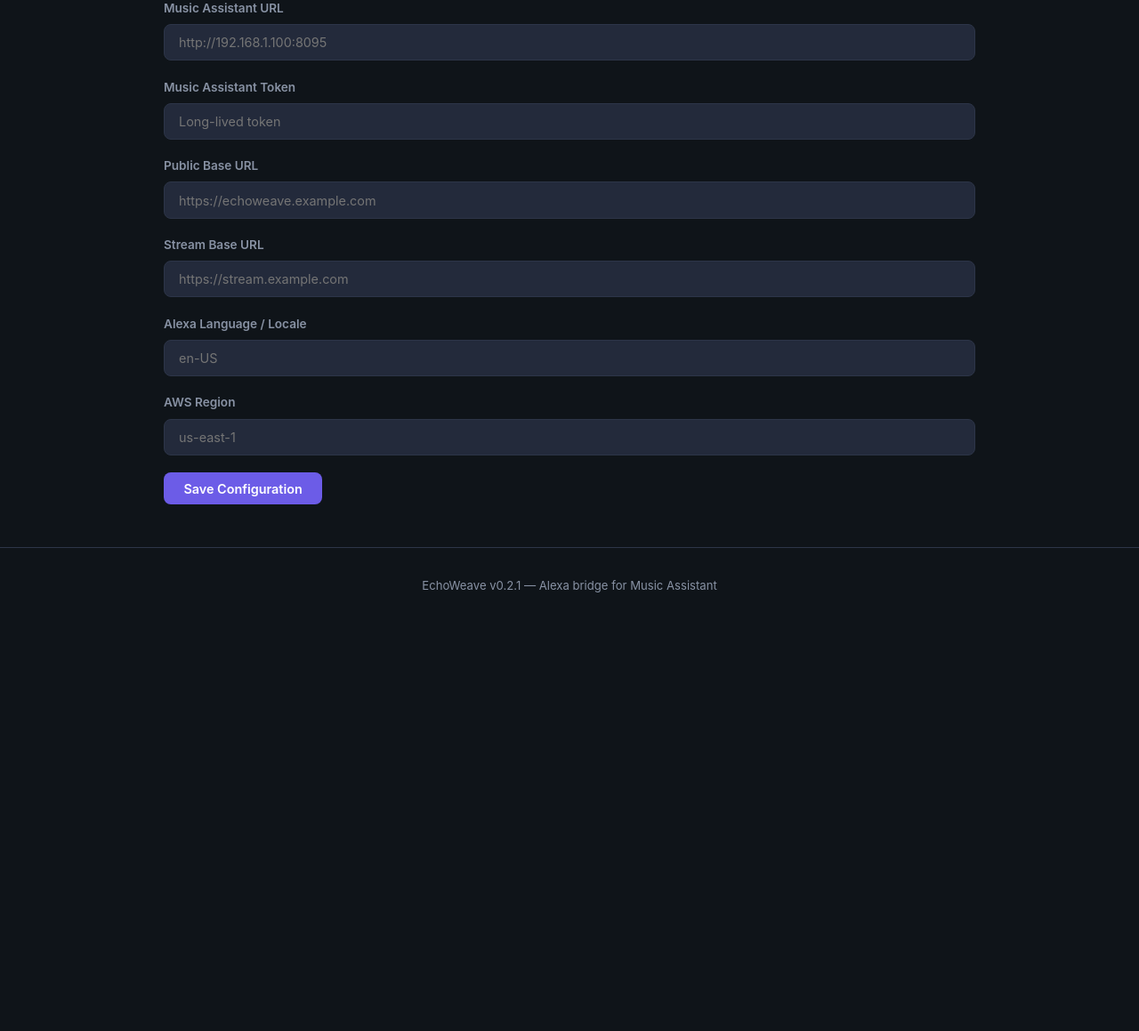
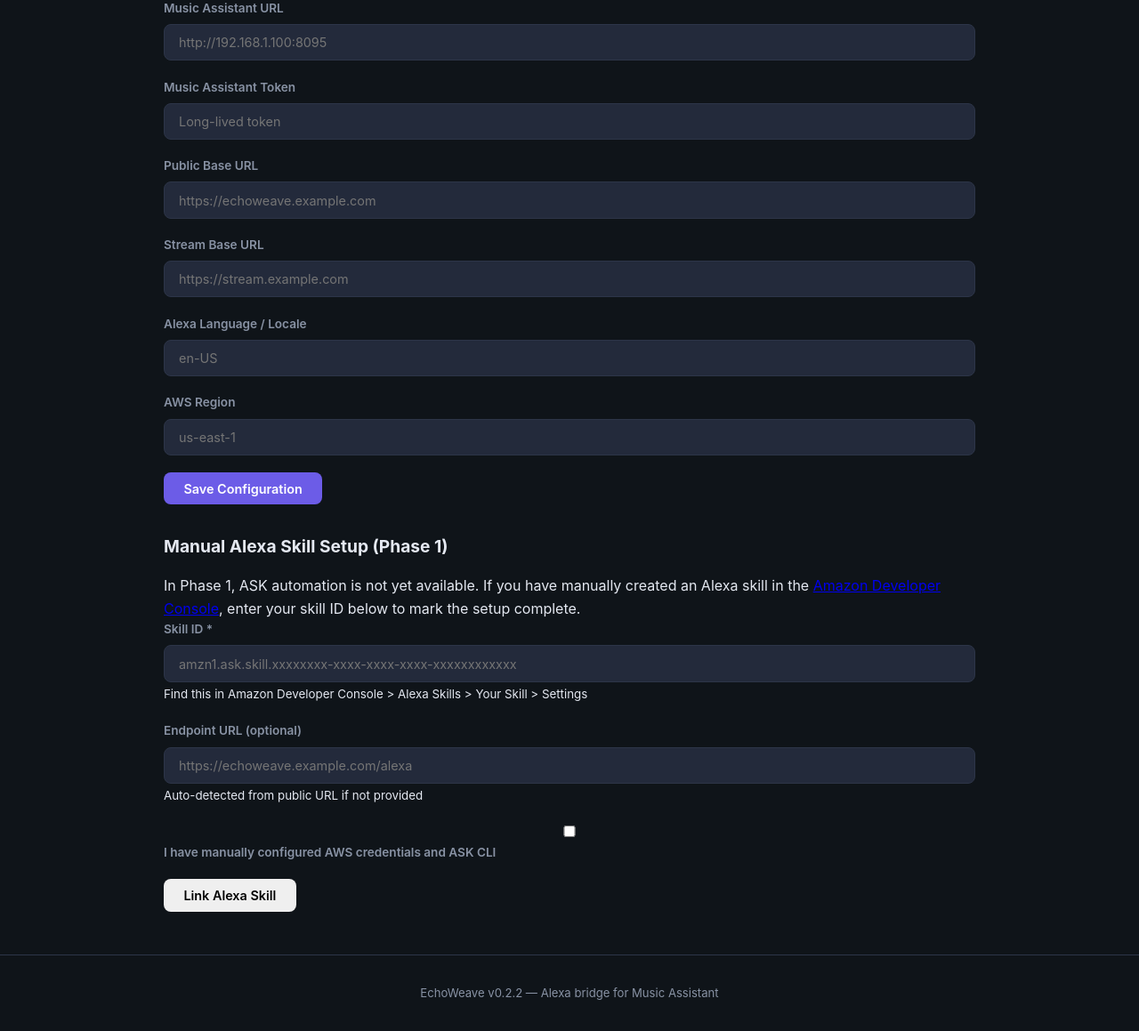
Before and after one commit to srobysingh-bot/EchoWeave, a FastAPI app: template addons/echoweave/app/web/templates/setup.html in a window 1280 px wide. Shown: the part 468-1627 px from the top of the page at 89% size. Before the commit the page ends 1134 px from the top, so only its background shows below. Run offline with FastAPI, Linux system fonts and the light colour scheme; the template is opened without the code that fills it, so the values that code supplies are empty; parts of the project's set-up code (start-up, migrations or seed data) failed here and were passed over.

Commit message:
Add manual Alexa skill setup mode for Phase 1; mark ASK automation as optional
- Fix misleading UX where Phase 1 stubs (ASK CLI) were presented as required blockers
- Rename 'ASK Credentials Present' to 'ASK Setup (Optional in Phase 1)' in setup checklist
- Add manual Alexa skill setup mode enabling users to enter skill ID without ASK CLI
- Update SkillMetadata model with manual_skill_configured and manual_ask_setup flags
- Implement /setup/save-skill endpoint for manual skill linking via UI form
- Add setup.html form fields for skill ID entry with validation and whitespace handling
- Update setup checklist logic to recognize manual skill configuration (not just ASK dir)
- Enhance README with Phase 1 manual setup instructions and expanded Known Limitations
- Add 9 new tests for manual skill entry, ASK optional labeling, and metadata persistence
- Verify manual setup does not falsely present unimplemented ASK automation as a failure
- Bump version 0.2.1 -> 0.2.2 across constants, config, run script, templates, tests

```diff
--- a/addons/echoweave/app/core/constants.py
+++ b/addons/echoweave/app/core/constants.py
@@ -4,7 +4,7 @@
 # Application metadata
 # ---------------------------------------------------------------------------
 APP_NAME = "EchoWeave"
-APP_VERSION = "0.2.1"
+APP_VERSION = "0.2.2"
 APP_DESCRIPTION = "Alexa bridge backend for Music Assistant"
 
 # ---------------------------------------------------------------------------
--- a/addons/echoweave/app/web/templates/base.html
+++ b/addons/echoweave/app/web/templates/base.html
@@ -27,7 +27,7 @@
     </main>
 
     <footer class="footer">
-        <p>EchoWeave v{{ version | default("0.2.1") }} — Alexa bridge for Music Assistant</p>
+        <p>EchoWeave v{{ version | default("0.2.2") }} — Alexa bridge for Music Assistant</p>
     </footer>
 
     <script src="{{ bp }}/static/app.js"></script>
--- a/addons/echoweave/app/web/templates/setup.html
+++ b/addons/echoweave/app/web/templates/setup.html
@@ -85,11 +85,84 @@
         <button type="submit" class="btn btn-primary">Save Configuration</button>
     </form>
 </div>
+
+<div class="setup-form">
+    <h2>Manual Alexa Skill Setup (Phase 1)</h2>
+    <p class="info-text">
+        In Phase 1, ASK automation is not yet available. If you have manually created an Alexa skill
+        in the <a href="https://developer.amazon.com/alexa/console/ask" target="_blank">Amazon Developer Console</a>,
+        enter your skill ID below to mark the setup complete.
+    </p>
+    <form id="skill-form" onsubmit="saveSkill(event)">
+        <div class="form-group">
+            <label for="skill_id">Skill ID <span class="required">*</span></label>
+            <input type="text" id="skill_id" name="skill_id"
+                   placeholder="amzn1.ask.skill.xxxxxxxx-xxxx-xxxx-xxxx-xxxxxxxxxxxx"
+                   required>
+            <small>Find this in Amazon Developer Console > Alexa Skills > Your Skill > Settings</small>
+        </div>
+        <div class="form-group">
+            <label for="endpoint_url">Endpoint URL (optional)</label>
+            <input type="url" id="endpoint_url" name="endpoint_url"
+                   placeholder="https://echoweave.example.com/alexa">
+            <small>Auto-detected from public URL if not provided</small>
+        </div>
+        <div class="form-group">
+            <label>
+                <input type="checkbox" id="manual_ask_setup" name="manual_ask_setup">
+                I have manually configured AWS credentials and ASK CLI
+            </label>
+        </div>
+        <button type="submit" class="btn btn-success">Link Alexa Skill</button>
+    </form>
+    <div id="skill-result" class="action-result" style="display:none;"></div>
+</div>
 {% endblock %}
 
 {% block scripts %}
 <script>
 const BASE_PATH = {{ (base_path | default('')) | tojson }};
+
+async function saveSkill(e) {
+    e.preventDefault();
+    const skillId = document.getElementById('skill_id').value.trim();
+    const endpointUrl = document.getElementById('endpoint_url').value.trim();
+    const manualAskSetup = document.getElementById('manual_ask_setup').checked;
+
+    if (!skillId) {
+        alert("Please enter your Skill ID.");
+        return;
+    }
+
+    const result = document.getElementById('skill-result');
+    result.style.display = 'block';
+    result.textContent = 'Linking skill…';
+    result.className = 'action-result info';
+
+    try {
+        const resp = await fetch(`${BASE_PATH}/setup/save-skill`, {
+            method: 'POST',
+            headers: { 'Content-Type': 'application/json' },
+            body: JSON.stringify({
+                skill_id: skillId,
+                endpoint_url: endpointUrl,
+                manual_ask_setup: manualAskSetup,
+            }),
+        });
+        const json = await resp.json();
+        result.textContent = json.message;
+        result.className = 'action-result ' + (json.success ? 'success' : 'error');
+        if (json.success) {
+            document.getElementById('skill_id').value = '';
+            document.getElementById('endpoint_url').value = '';
+            document.getElementById('manual_ask_setup').checked = false;
+            setTimeout(() => window.location.reload(), 2000);
+        }
+    } catch (e) {
+        result.textContent = 'Save failed: ' + e.message;
+        result.className = 'action-result error';
+    }
+}
 
 async function validateMA() {
     const maUrl = document.getElementById('ma_base_url').value;
--- a/addons/echoweave/config.yaml
+++ b/addons/echoweave/config.yaml
@@ -2,7 +2,7 @@ name: EchoWeave
 slug: echoweave
 description: Alexa bridge backend for Music Assistant
 url: "https://github.com/srobysingh-bot/EchoWeave"
-version: "0.2.1"
+version: "0.2.2"
 auto_update: true
 startup: services
 init: false
```
Also changed, not shown: addons/echoweave/app/tests/test_health.py (+2 -2 lines), addons/echoweave/app/tests/test_routes_setup.py (+86 -0 lines), addons/echoweave/app/tests/test_status_page.py (+4 -4 lines), addons/echoweave/app/web/routes_setup.py (+57 -8 lines), addons/echoweave/CHANGELOG.md, addons/echoweave/README.md, addons/echoweave/app/storage/models.py, 1 other file.
